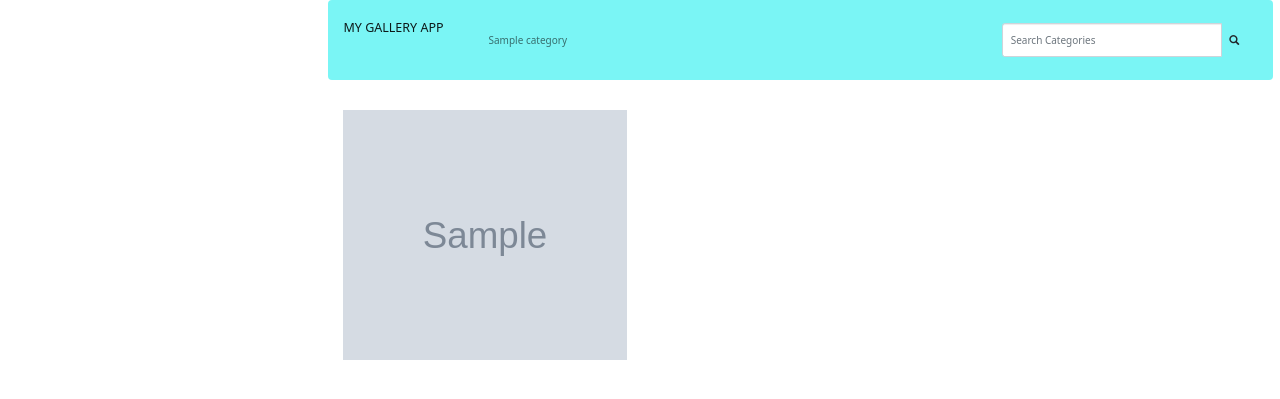
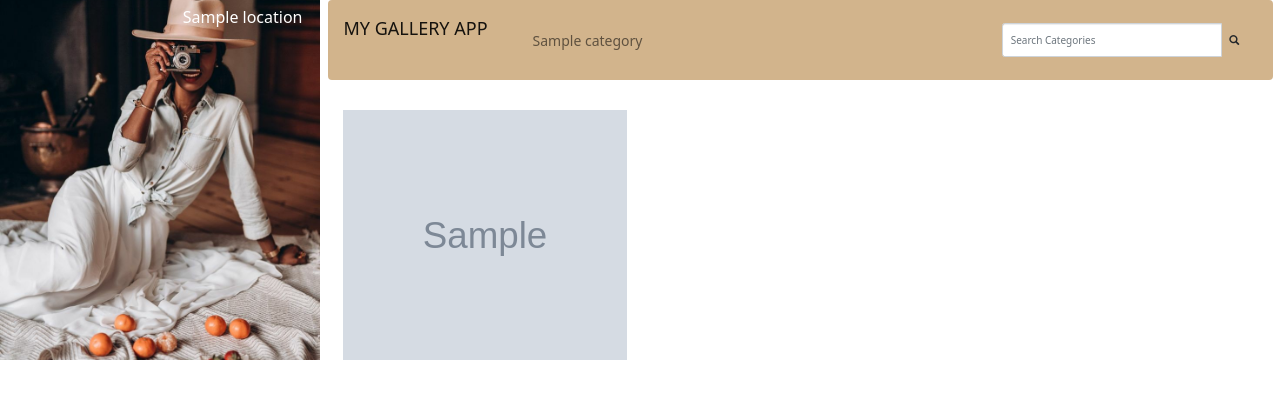
Before and after one commit to Alice-Githui/Personal-Gallery, a Django app: page / in a window 1280 px wide. Shown: the top 399 px of the page. Run offline with Django 3.2, Linux system fonts and the light colour scheme; tables that the repository leaves empty hold one stand-in row (values such as "Sample post"); grey boxes marked "Sample" are stand-in pictures; some libraries are stand-ins or nearby versions.

Commit message:
Add a background image for location search and change navbar color

```diff
--- a/personalgallery/static/css/style.css
+++ b/personalgallery/static/css/style.css
@@ -28,3 +28,17 @@ h1{
 #indexoneimage{
     display: none;
 }
+#indexpageimage{
+    background-image: url("../Images/backgroung.jpg");
+    background-position: center;
+    background-repeat: no-repeat;
+    background-size: cover;
+}
+
+#indexpageimage a{
+    font-size: 16px;
+    text-align: right;
+    justify-content: right;
+    align-items: flex-end;
+    color: white;
+}
--- a/personalgallery/templates/navbar.html
+++ b/personalgallery/templates/navbar.html
@@ -1,7 +1,7 @@
 
 <div>
-    <nav class="navbar navbar-expand-lg navbar-light" style="background-color: #7AF5F5; height: 80px;">
-        <a class="navbar-brand" href="{% url 'indexpage' %}">MY GALLERY APP</a>
+    <nav class="navbar navbar-expand-lg navbar-light" style="background-color: #D2B48C; height: 80px;">
+        <a class="navbar-brand" href="{% url 'indexpage' %}" style="font-size: 18px;">MY GALLERY APP</a>
         <button class="navbar-toggler" type="button" data-toggle="collapse" data-target="#navbarNavAltMarkup"
             aria-controls="navbarNavAltMarkup" aria-expanded="false" aria-label="Toggle navigation">
             <span class="navbar-toggler-icon"></span>
@@ -9,7 +9,7 @@
         <div class="collapse navbar-collapse" id="navbarNavAltMarkup">
             <div class="navbar-nav">
                 {% for category in categories %}
-                <a class="nav-item nav-link" routerLink="/repos" routerLinkActive='active' id="repos" href="#">{{category.name}}</a>
+                <a class="nav-item nav-link" routerLink="/repos" routerLinkActive='active' id="repos" href="#" style="font-size: 14px">{{category.name}}</a>
                 {% endfor %}
             </div>
         </div>
--- a/personalgallery/templates/personalgallery/index.html
+++ b/personalgallery/templates/personalgallery/index.html
@@ -4,8 +4,10 @@
 {{block.super}}
 <div class="container-fluid">
     <div class="row">
-        <div class="col-md-3">
-
+        <div class="col-md-3" id="indexpageimage">
+            {% for location in location %}
+                <a class="nav-item nav-link" routerLink="/repos" routerLinkActive='active' id="repos" href="#">{{location.name}}</a>
+                {% endfor %}
         </div>
         <div class="col-md-9">
             {% include 'navbar.html' %}
--- a/personalgallery/views.py
+++ b/personalgallery/views.py
@@ -7,7 +7,8 @@ def index(request):
     category=request.GET.get('category')
     images=Image.objects.all()
     categories=Category.objects.all()
-    return render(request, 'personalgallery/index.html', {"images":images, "categories": categories})
+    location=Location.objects.all()
+    return render(request, 'personalgallery/index.html', {"images":images, "categories": categories, "location":location})
 
 def viewPhoto(request, pk):
     image=Image.objects.get(id=pk)
```
Also changed, not shown: personalgallery/static/Images/backgroung.jpg (added).
